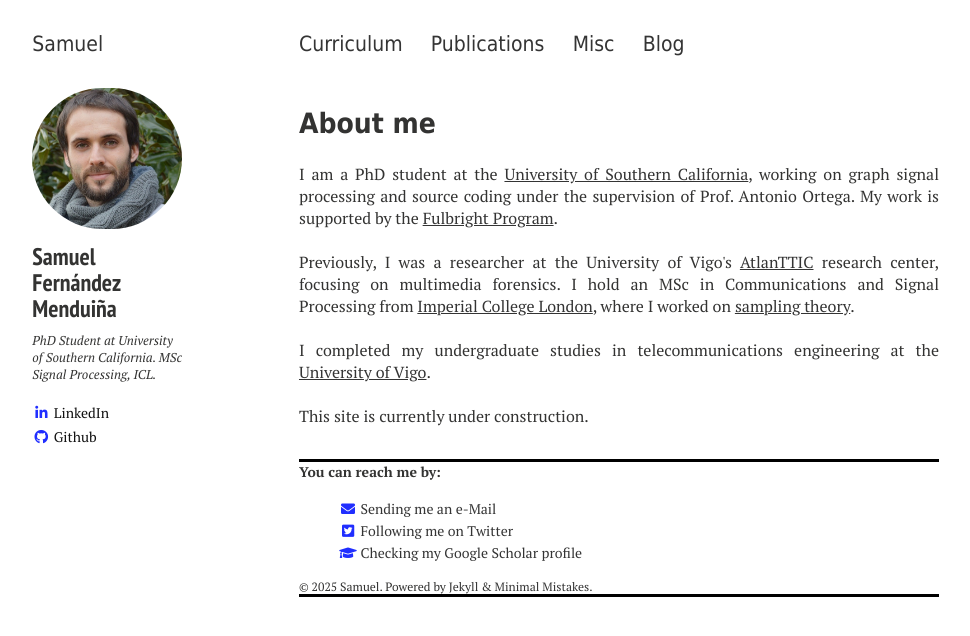
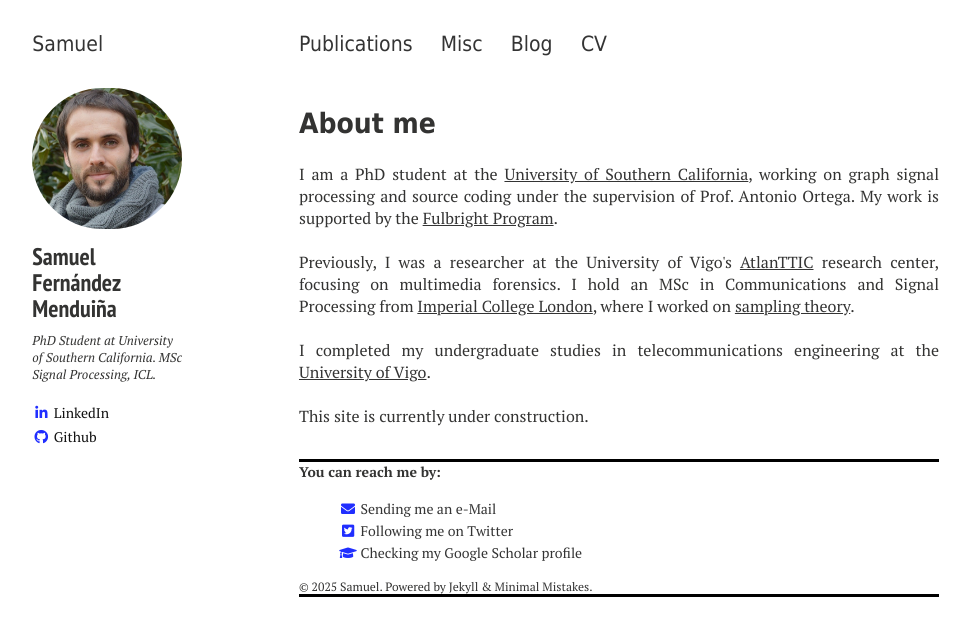
Before and after one commit to sf219/sf219.github.io, a Jekyll site: the page built from index.md, in a window 1280 px wide. Shown: the top 636 px of the page, without its empty margins (21-991 px from the left). Built offline with Jekyll 4.4.1, drawn with Linux system fonts in a browser that asks for light colours; nearby versions of some CDN libraries.

Commit message:
Updates _config.yml and publications.html

```diff
--- a/_config.yml
+++ b/_config.yml
@@ -21,14 +21,14 @@
 # Links to include in top navigation
 # For external links add external: true
 links:
-  - title: Curriculum
-    url: /cv/
   - title: Publications
     url: /publications/
   - title: Misc
     url: /misc/
   - title: Blog
     url: /blog/
+  - title: CV
+    url: /cv/
 
 # http://en.wikipedia.org/wiki/List_of_tz_database_time_zones
 timezone:    Europe/Madrid
--- a/_layouts/publications.html
+++ b/_layouts/publications.html
@@ -241,6 +241,10 @@
     </div>
     </li>
 
+    <!-- 2023 Publications -->
+    <h3 id="hh"> 2023 </h3>
+
+    <!-- Conference Papers 2023 -->
     <li><p>
     Samuel Fernández-Menduiña, Eduardo Pavez, and Antonio Ortega,
     <strong>Image Coding Via Perceptually Inspired Graph Learning</strong>,
```
